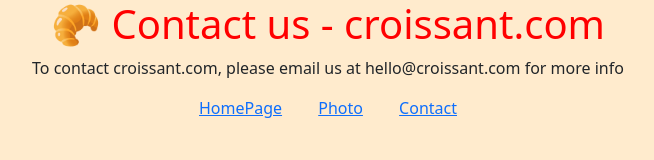
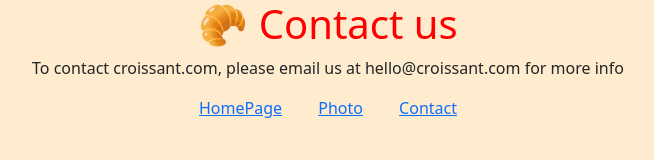
Before and after one commit to aminihoma/Croissant, a plain HTML site: page contact.html in a window 1280 px wide. Shown: the whole page, without its empty margins (312-966 px from the left). Drawn offline with nearby package versions, Linux system fonts and the light colour scheme.

Commit message:
make some changes for SEO friendly

```diff
--- a/contact.html
+++ b/contact.html
@@ -3,7 +3,7 @@
   <head>
     <meta charset="UTF-8" />
     <meta name="viewport" content="width=device-width, initial-scale=1.0" />
-    <title>🥐 Contact us</title>
+    <title>🥐 Contact us - croissant.com</title>
     <link
       href="https://cdn.jsdelivr.net/npm/bootstrap@5.3.3/dist/css/bootstrap.min.css"
       rel="stylesheet"
@@ -13,7 +13,7 @@
     <link rel="stylesheet" href="/css/styles.css" />
   </head>
   <body>
-    <h1>🥐 Contact us - croissant.com</h1>
+    <h1>🥐 Contact us</h1>
     <p>
       To contact croissant.com, please email us at hello@croissant.com for more
       info
```
Also changed, not shown: 1 other file.
